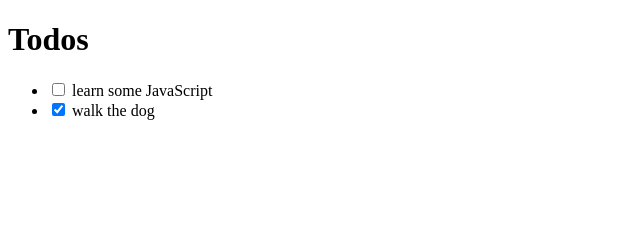
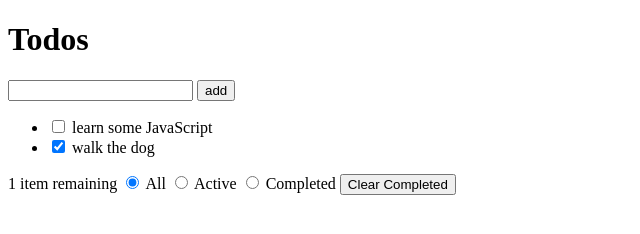
Before and after one commit to alchemy-bootcamp-one-spring-2018/classwork, a plain HTML site: page week03_apps-project-week/class12_av-app-structure/index.html in a window 1280 px wide. Shown: the whole page, without its empty margins (0-640 px from the left). Drawn offline with Linux system fonts and the light colour scheme.

Commit message:
AddTodo and Controls

```diff
--- a/week03_apps-project-week/class12_av-app-structure/index.html
+++ b/week03_apps-project-week/class12_av-app-structure/index.html
@@ -25,6 +25,36 @@
         </li>
     </template>
 
+    <template id="add-todo-template">
+        <form>
+            <input name="task">
+            <button>add</button>
+        </form>
+    </template>
+
+    <template id="controls-template">
+        <section>
+            <span id="remaining"></span>
+            <span>
+                <label>
+                    <input name="filter" type="radio" value="all">
+                    All
+                </label>
+                <label>
+                    <input name="filter" type="radio" value="active">
+                    Active
+                </label>
+                <label>
+                    <input name="filter" type="radio" value="completed">
+                    Completed
+                </label>
+            </span>
+            <button>Clear Completed</button>
+        </section>
+    </template>
+
+    <script src="js/AddTodo.js"></script>
+    <script src="js/Controls.js"></script>
     <script src="js/Todo.js"></script>
     <script src="js/Todos.js"></script>
     <script src="js/todos-data.js"></script>
--- /dev/null
+++ b/week03_apps-project-week/class12_av-app-structure/js/AddTodo.js
@@ -0,0 +1,27 @@
+/* exported AddTodo */
+
+const addTodoTemplate = document.getElementById('add-todo-template');
+
+class AddTodo {
+    constructor(onAdd) {
+        this.onAdd = onAdd;
+    }
+
+    render() {
+        const dom = addTodoTemplate.content;
+
+        const form = dom.querySelector('form');
+        const task = dom.querySelector('input');
+
+        form.addEventListener('submit', (event) => {
+            // don't actually change the page!
+            event.preventDefault();
+            // tell the parent about this new task
+            this.onAdd(task.value);
+            // clear out the form
+            form.reset();
+        });
+
+        return dom;
+    }
+}
--- a/week03_apps-project-week/class12_av-app-structure/js/App.js
+++ b/week03_apps-project-week/class12_av-app-structure/js/App.js
@@ -1,4 +1,4 @@
-/* globals Todos, todosData */
+/* globals AddTodo, Controls, Todos, todosData */
 /* exported App */
 
 const appTemplate = document.getElementById('app-template');
@@ -7,19 +7,74 @@ class App {
     constructor() {
         // initialization logic
         this.todos = todosData;
+        this.filter = 'all';
+    }
+
+    calculateRemaining() {
+        return this.todos.filter(todo => !todo.completed).length;
+    }
+
+    updateTodos() {
+        let displayTodos;
+        switch(this.filter) {
+            case 'all':
+                displayTodos = this.todos;
+                break;
+            case 'completed':
+                displayTodos = this.todos.filter(todo => todo.completed);
+                break;
+            case 'active':
+                displayTodos = this.todos.filter(todo => !todo.completed);
+                break;
+        }
+        this.todosComponent.update(displayTodos);
     }
 
     render() {
         const dom = appTemplate.content;
 
+        const addTodoSection = dom.getElementById('add-todo');
+        const addTodoComponent = new AddTodo((task) => {
+            this.todos.push({
+                task: task,
+                completed: false
+            });
+            this.filter = 'all';
+            this.updateTodos();
+            controlsComponent.updateFilter(this.filter);
+        });
+        addTodoSection.appendChild(addTodoComponent.render());
+
         const todosSection = dom.getElementById('todos');
-        const todosComponent = new Todos(this.todos, (todo, completed) => {
+        this.todosComponent = new Todos(this.todos, (todo, completed) => {
             // modify the data
             todo.completed = completed;
-            todosComponent.update(this.todos);
+            this.updateTodos();
+            controlsComponent.updateRemaining(this.calculateRemaining());
         });
+        todosSection.appendChild(this.todosComponent.render());
 
-        todosSection.appendChild(todosComponent.render());
+        const controlsSection = dom.getElementById('controls');
+
+        const controlsComponent = new Controls(
+            // how many remain?
+            this.calculateRemaining(),
+            // initial filter value
+            this.filter,
+            // onFilter
+            filter => {
+                this.filter = filter;
+                this.updateTodos();
+            },
+            // onClear
+            () => {
+                this.todos = this.todos.filter(todo => !todo.completed);
+                this.updateTodos();
+            }
+        );
+        controlsSection.appendChild(controlsComponent.render());
+
+
 
         return dom;
     }
--- /dev/null
+++ b/week03_apps-project-week/class12_av-app-structure/js/Controls.js
@@ -0,0 +1,51 @@
+/* exported Controls */
+
+const controlsTemplate = document.getElementById('controls-template');
+
+class Controls {
+    constructor(remaining, filter, onFilter, onClear) {
+        this.remaining = remaining;
+        this.filter = filter;
+        this.onFilter = onFilter;
+        this.onClear = onClear;
+    }
+
+    updateRemaining(remaining) {
+        this.remaining = remaining;
+        const remainingText = this.remainingText;
+        const label = remaining === 1 ? 'item' : 'items';
+        remainingText.textContent = remaining + ' ' + label + ' remaining';
+    }
+
+    updateFilter(filter) {
+        this.filter = filter;
+
+        for(let i = 0; i < this.filterRadios.length; i++) {
+            const radio = this.filterRadios[i];
+            if(radio.value === this.filter) radio.checked = true;
+        }
+    }
+
+    render() {
+        const dom = controlsTemplate.content;
+
+        this.remainingText = dom.getElementById('remaining');
+        this.updateRemaining(this.remaining);
+
+        this.filterRadios = dom.querySelectorAll('input[type=radio]');
+        for(let i = 0; i < this.filterRadios.length; i++) {
+            this.filterRadios[i].addEventListener('change', event => {
+                const value = event.target.value;
+                this.onFilter(value);
+            });
+        }
+        this.updateFilter(this.filter);
+
+        const clearButton = dom.querySelector('button');
+        clearButton.addEventListener('click', () => {
+            this.onClear();
+        });
+
+        return dom;
+    }
+}
--- a/week03_apps-project-week/class12_av-app-structure/js/Todos.js
+++ b/week03_apps-project-week/class12_av-app-structure/js/Todos.js
@@ -10,6 +10,8 @@ class Todos {
     }
 
     update(todos) {
+        this.todos = todos;
+
         const ul = this.ul;
         while(ul.lastElementChild) {
             ul.lastElementChild.remove();
```
Also changed, not shown: 1 other file.
